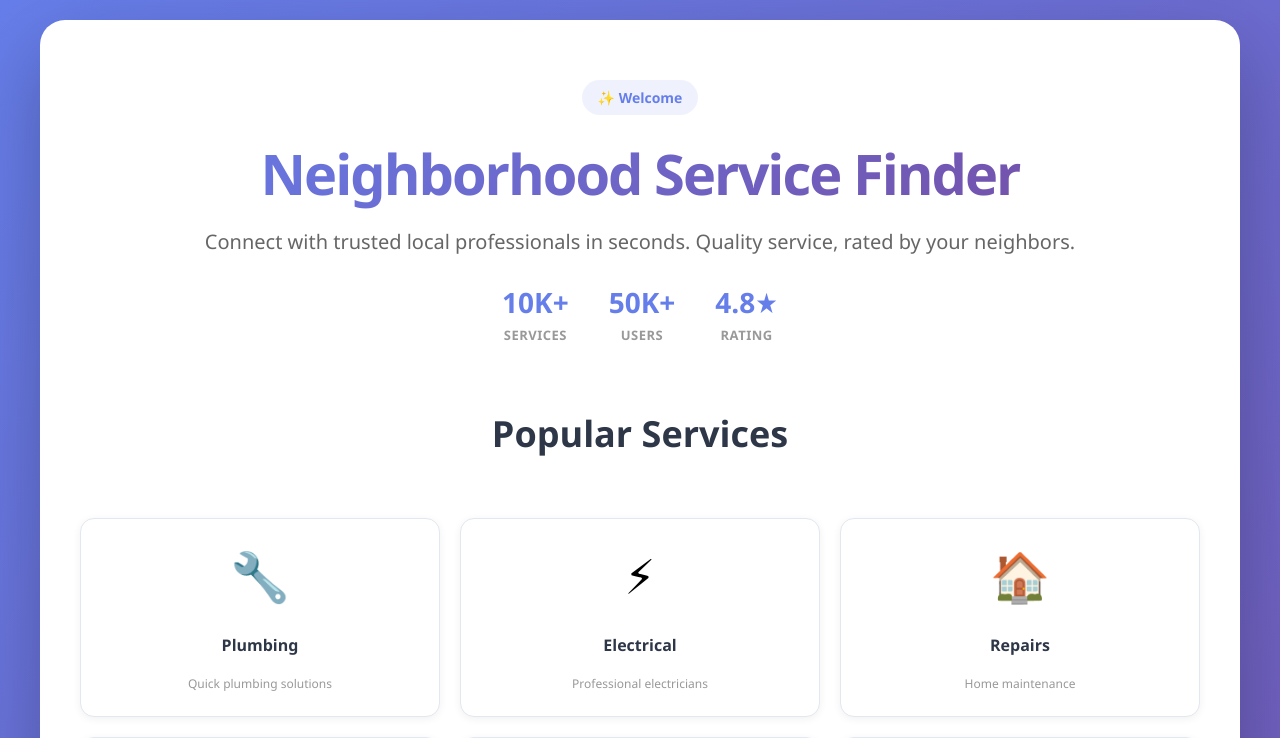
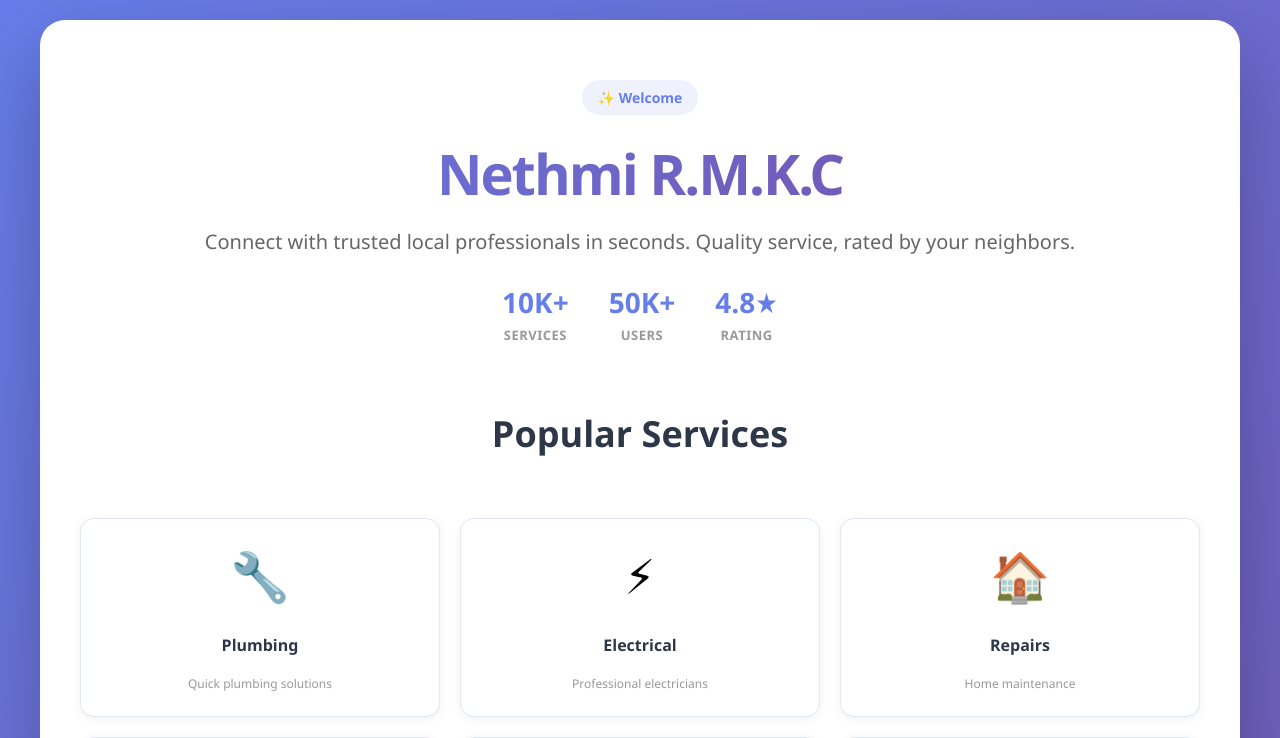
Before and after one commit to KalaniChethana/devops, a React (Create React App) app in the folder frontend/: page / in a window 1280 px wide. Shown: the top 738 px of the page. Built offline with nearby package versions, Linux system fonts and the light colour scheme.

Commit message:
Update my name

```diff
--- a/frontend/src/pages/WelcomePage.jsx
+++ b/frontend/src/pages/WelcomePage.jsx
@@ -35,7 +35,7 @@ export default function WelcomePage() {
         {/* Hero Section */}
         <div className="welcome-header">
           <div className="header-badge">✨ Welcome</div>
-          <h1 className="welcome-title">Neighborhood Service Finder</h1>
+          <h1 className="welcome-title">Nethmi R.M.K.C</h1>
           <p className="welcome-subtitle">
             Connect with trusted local professionals in seconds. Quality service, rated by your neighbors.
           </p>
```
Also changed, not shown: 1 other file (tests, documents, lock files or other folders).
